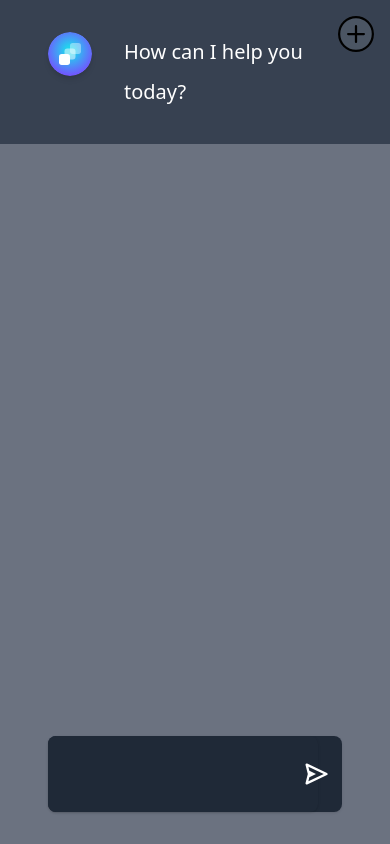
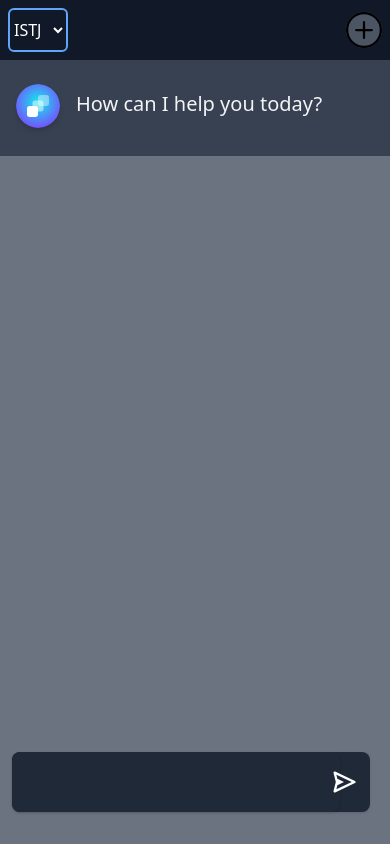
Before and after one commit to derickdecesare/personality_helper, a Next.js app: page / in a window 390 px wide. Built offline with nearby package versions, Linux system fonts and the light colour scheme.

Commit message:
formating good

```diff
--- /dev/null
+++ b/components/HeaderTypeSelect.js
@@ -0,0 +1,38 @@
+import React from "react";
+
+export default function HeaderTypeSelect({ type, setType }) {
+  console.log(type);
+
+  function setTypeRefresh(e) {
+    setType(e.target.value);
+  }
+
+  return (
+    <div className="flex">
+      <select
+        id="site"
+        name="site"
+        className="block w-1/2 rounded-md outline-none border-2 border-blue-400 ml-2 mr-12 my-1   text-white  text-base  bg-gray-900 sm:text-md"
+        value={type}
+        onChange={setTypeRefresh}
+      >
+        <option>ISTJ</option>
+        <option>ISFJ</option>
+        <option>INFJ</option>
+        <option>INTJ</option>
+        <option>ISTP</option>
+        <option>INTP</option>
+        <option>ISFP</option>
+        <option>INFP</option>
+        <option>ESTP</option>
+        <option>ESFP</option>
+        <option>ENFP</option>
+        <option>ENTP</option>
+        <option>ESTJ</option>
+        <option>ESFJ</option>
+        <option>ENFJ</option>
+        <option>ENTJ</option>
+      </select>
+    </div>
+  );
+}
--- a/pages/index.js
+++ b/pages/index.js
@@ -1,5 +1,5 @@
 import { Fragment, useState, useRef, useEffect } from "react";
-import TypeSelect from "../components/TypeSelect";
+import HeaderTypeSelect from "../components/HeaderTypeSelect";
 import { AiFillAccountBook } from "react-icons/ai";
 import { BiSend, BiRightArrow } from "react-icons/bi";
 import { BsPlusCircle, BsArrowRightShort } from "react-icons/bs";
@@ -104,24 +104,30 @@ export default function Chat() {
         <meta name="msapplication-TileColor" content="#2932dd" />
         <meta name="theme-color" content="#ffffff"></meta>
       </Head>
-      <div className="flex bg-gray-500 text-white absolute top-0 bottom-0 left-0 right-0">
+      <header className="bg-gray-900 fixed top-0 right-0 left-0 py-1 text-white z-10 lg:hidden flex flex-row align-middle justify-between">
+        <HeaderTypeSelect type={type} setType={setType} />
+        <div className="m-2 text-4xl  bg-gray-600 rounded-full hover:bg-gray-900  cursor-pointer text-black">
+          <BsPlusCircle onClick={clearChat} />
+        </div>
+      </header>
+      <div className="flex bg-gray-500 text-white absolute top-14 lg:top-0 bottom-0 left-0 right-0">
         <SideBar type={type} setType={setType} />
-        <div className="absolute top-0 right-0 m-4 text-4xl  bg-gray-600 rounded-full hover:bg-gray-900  cursor-pointer text-black">
+        <div className="absolute top-0 right-0 m-4 text-4xl  bg-gray-600 rounded-full hover:bg-gray-900 hidden lg:block cursor-pointer text-black">
           <BsPlusCircle onClick={clearChat} />
         </div>
 
-        <section className="flex-1 w-full overflow-y-auto lg:pl-64 bg-gray-500 pb-32">
+        <section className="flex-1 w-full overflow-y-auto lg:pl-64 bg-gray-500 pb-64">
           <div className="text-left w-full">
             {chatLog.map((message, index) => (
               <ChatMessage message={message} key={index} dummy={dummy} />
             ))}
           </div>
           <div ref={dummy}></div>
-          <div className=" fixed bottom-0 lg:left-72 left-0 right-0  py-2 px-12 ">
+          <div className=" fixed bottom-0 lg:left-72 left-0 right-0 pr-5 pl-3 ">
             <form onSubmit={handleSubmit}>
-              <div className="relative bg-gray-800 rounded-lg mb-6 mt-12 shadow">
+              <div className="relative bg-gray-800 rounded-lg mb-8 mt-12 shadow">
                 <input
-                  className="bg-gray-800 w-11/12  border-none rounded-lg outline-none shadow p-6 text-white text-xl"
+                  className="bg-gray-800 w-11/12  border-none rounded-lg outline-none shadow p-4 text-white text-xl"
                   rows="1"
                   value={input}
                   onChange={(e) => setInput(e.target.value)}
@@ -148,12 +154,12 @@ const ChatMessage = ({ message, dummy }) => {
   return (
     <>
       <div
-        className={`flex w-full mx-auto py-4 pl-8 pr-2 bg-gray-500 justify-center ${
+        className={`flex w-full mx-auto py-3  bg-gray-500 justify-center ${
           message.user === "gpt" && "bg-gray-700"
         }`}
       >
         <div className="flex w-full lg:px-12 py-4  pl-4 pr-12  gap-4 justify-between text-left items-start">
-          <div className="flex gap-8 items-start">
+          <div className="flex gap-4 items-start">
             <div className={`rounded-full w-11 h-11 shrink-0 items-start`}>
               {message.user === "gpt" ? (
                 <img
@@ -172,7 +178,7 @@ const ChatMessage = ({ message, dummy }) => {
                 // />
               )}
             </div>
-            <div className="text-xl text-left leading-loose">
+            <div className="text-xl text-left leading-loose text-gray-100">
               {message.message}
             </div>
           </div>
```
